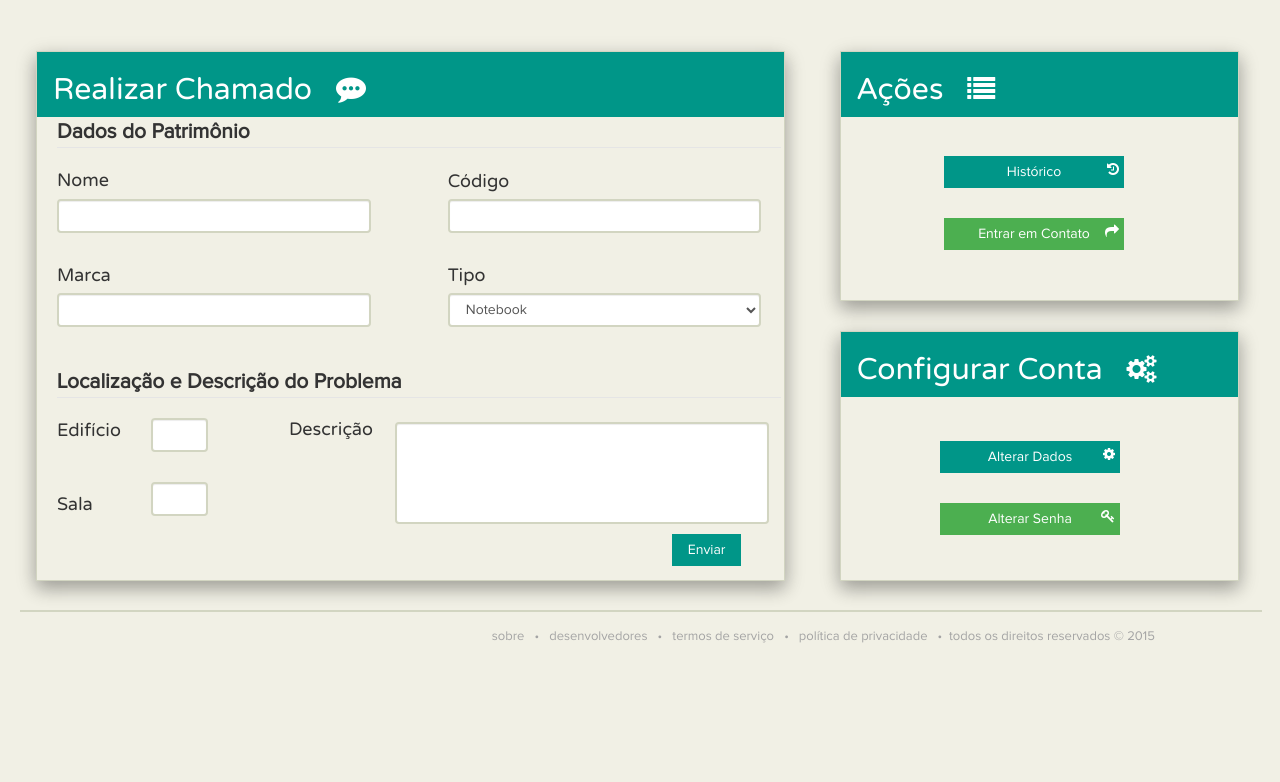
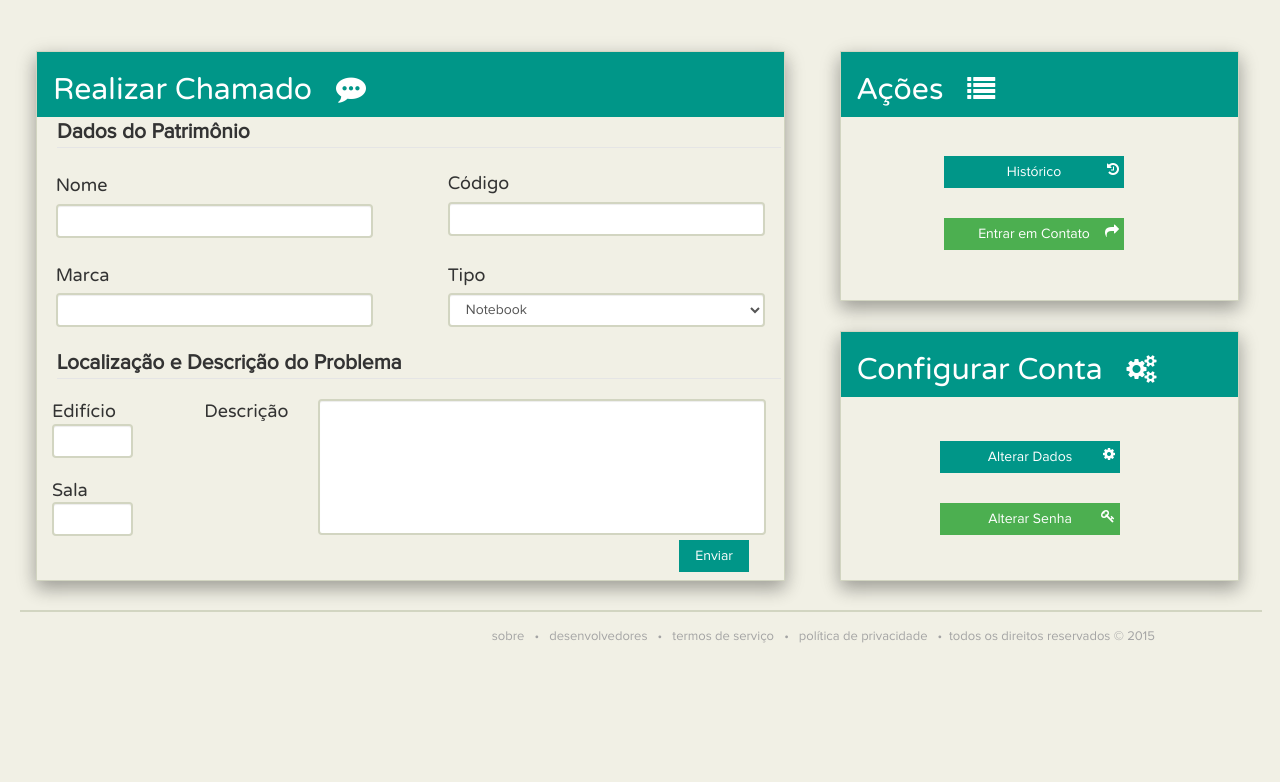
Before and after one commit to lucascouto/HelpDeskFGA, a PHP site: page /view/home.html in a window 1280 px wide. Shown: the part 90-872 px from the top of the page. Before the commit the page ends 733 px from the top, so only its background shows below. Run offline with PHP 8.4, Linux system fonts and the light colour scheme.

Commit message:
Refatoração layout_home.css
Refatoração da folha de estilo da Home, limpando e diminuindo a
quantidade de linhas de código

```diff
--- a/nbproject/private/private.xml
+++ b/nbproject/private/private.xml
@@ -3,6 +3,7 @@
     <editor-bookmarks xmlns="http://www.netbeans.org/ns/editor-bookmarks/2" lastBookmarkId="0"/>
     <open-files xmlns="http://www.netbeans.org/ns/projectui-open-files/2">
         <group>
+            <file>file:/Applications/XAMPP/htdocs/HelpDeskFGA/view/CSS/layout_home.css</file>
             <file>file:/Applications/XAMPP/htdocs/HelpDeskFGA/view/home.html</file>
         </group>
     </open-files>
--- a/view/CSS/layout_home.css
+++ b/view/CSS/layout_home.css
@@ -1,20 +1,9 @@
-/* CSS Document */
 body{
     min-width: 1080px;
 }
-/*@media screen and (max-width: 965px){
-	.inputChamadoRight{
-		float: left;
-
-	}
-
-
-
-}*/
 
 .realizarChamado{
     width: 60%;
-
     height: 530px;
     border: 1px solid #D2D5C1;
     position: relative;
@@ -23,8 +12,8 @@ body{
 }
 
 #visualizarHistorico{
-	width: 32%;  /*VALOR ORIGINAL 400PX!!!*/
-	height:250px;   /*VALOR ORIGINAL 250PX!!!*/
+    width: 32%;
+    height:250px;
     border: 1px solid #D2D5C1;
     float: right;
     margin-right: 2%;
@@ -42,10 +31,6 @@ body{
     right: 2%;
 }
 
-#mainBody {
-	height:20px;
-}
-
 .icons{
     margin-left: 24px;
 }
@@ -58,13 +43,6 @@ body{
 
 }
 
-.btnAcoes{
-	width: 30%;
-	position: absolute;
-	top: 42%;
-	left: 26%;
-}
-
 .btnAlterSenha{
     margin-top: 30px;
     width: 180px;
@@ -74,53 +52,59 @@ body{
     width:180px;
 }
 
+.btnAcoes{
+    width: 30%;
+    position: absolute;
+    top: 42%;
+    left: 26%;
+}
+
 .iconsButtons{
     position: absolute;
     right: 5px;
-
 }
 
-/***** FORM DE CHAMADO *****/
+/***** FORM DE CHAMADO - DADOS DO PATRIMONIO ***********/
+#formChamadoLeftUpper {
+    float: left;
+    width: 50%;
+    height: 160px;
+    position: relative;
+}
+
+#formChamadoRightUpper {
+    float: right;
+    width: 50%;
+    height: 160px;
+    position: relative;
+}
+
 .inputChamado {
-	width: 42%;
+    width: 85%;
     border: 2px solid #D2D5C1;
 }
 
-.inputChamadoleft {
-	margin-left: 20px;
+.inputChamadoleftUpper{
+    margin-left: 5%;
+    margin-bottom: 20px;
 }
 
-.inputChamadoRight {
-	float:right;
-	clear: both;
-	position: absolute;
-	left: 55%;
+.inputChamadoRightUpper{
+    margin-left: 10%;
+    margin-bottom: 24px;
 }
 
-.inputCodPatrimonio{
-	margin-top: -34px;
+.labelChamadoLeftUpper{
+    margin-left: 5%;
+    margin-top: 5px;
 }
 
-.inputTipoPatrimonio{
-	margin-top: -54px;
+.labelChamadoRightUpper{
+    margin-left: 10%;
+    margin-top: 3px;
 }
+/*******************************************************/
 
-
-.labelMarcaPatrimonio{
-	margin-top: 30px;
-}
-
-.labelChamadoLeft{
-	margin-left: 20px;
-}
-
-.labelChamadoRight{
-	float:right;
-	clear: both;
-	position: absolute;
-	left: 55%;
-	margin-top: -64px;
-}
 
 .sectionChamado {
     margin-left: 20px;
@@ -128,54 +112,57 @@ body{
     width: 97%;
 }
 
-.inputLocal {
-	margin-left: 30px;
-	max-width: 10%;
+/***FORM CHAMADO - LOCALIZACAO E DESCRICAO DO PROBLEMA***/
+#chamadoLocalizacao{
     float: left;
-	clear: right;
+    width: 20%;
+    height: 140px;
 }
 
-.labelSala{
-	margin-left: 20px;
-	margin-top: 40px;
-	float: left;
-	clear: both;
+.inputLocal {
+    width: 54%;
+    margin-left: 10%;
+    margin-top: -21px;
 }
 
-.inputSala{
-	margin-left: 58px;
-	margin-top: 30px;
+.labelLocal{
+    margin-left: 10%;
+    margin-bottom: 20px;
 }
 
-.labelEdificio{
-	margin-left: 20px;
-	float: left;
-	clear: both;
+#chamadoDescricao{
+    float: right;
+    width: 80%;
+    position: relative;
+    height: 140px;
 }
 
-
-
 .labelDescricao{
-	float: right;
-	margin-right: 55%;
-	margin-top: -35px;
+    margin-left: 3%;
 }
 
 .descricao{
     float: right;
-	width: 50%;
-	margin-top: -30px;
-	margin-right: 2%;
+    width: 75%;
+    margin-right: 3%;
     resize: none;
     font-size: 12px;
 }
+/*********************************************/
 
+/*** FORM CHAMADO - BOTAO ENVIAR *************/
 .btnEnviar{
-	margin-left: 85%;
-	margin-top: 10px;
+    margin-left: 86%;
+    margin-top: 1px;
+}
+/*********************************************/
+
+/******* FORM - ENTRAR EM CONTATO ************/
+#formContato{
+    display: none;
 }
 
-.inputContato{
+.inputAssunto{
     width: 90%;
     margin-left: 5%;
     border: 2px solid #D2D5C1;
@@ -203,11 +190,10 @@ body{
     bottom: 32px;
     left: 180px;
 }
+/***********************************************/
 
-#formContato{
-	display: none;
-}
 
+/*********** FORM PARA MUDAR SENHA *************/
 .inputSenha{
     width:60%;
     margin-left: 20%;
@@ -233,6 +219,12 @@ body{
 #formChangePassword{
     display:none;
 }
+/***********************************************/
+
+/******* FORM PARA ALTERAR OS DADOS ************/
+#formAlterDados{
+    display:none;
+}
 
 .inputAlterDados{
     width:85%;
@@ -254,9 +246,11 @@ body{
     margin-right: 40%;
     margin-top:-8%;
 }
+/**********************************************/
 
-#formAlterDados{
-	display:none;
+/************** HISTORICO *********************/
+#historico{
+    display: none;
 }
 
 .btnVoltar{
@@ -264,7 +258,4 @@ body{
     top: 90%;
     right: 2%;
 }
-
-#historico{
-	display: none;
-}
+/**********************************************/
--- a/view/home.html
+++ b/view/home.html
@@ -33,33 +33,40 @@
             <form method="post">
             	<fieldset>
                     <legend class="sectionChamado">Dados do Patrimônio</legend>
-                    <label class="labels labelChamadoLeft">Nome</label>
-                    <input type="text" name="nomePatrimonio" class="form-control inputChamado inputChamadoleft">
-                    <label class="labels labelChamadoRight">Código</label>
-                    <input type="text" name="codPatrimonio" class="form-control inputChamado inputChamadoRight inputCodPatrimonio">
-                    <label class="labels labelChamadoLeft labelMarcaPatrimonio">Marca</label>
-                    <input type="text" name="marcaPatrimonio" class="form-control inputChamado inputChamadoleft">
-                    <label class="labels labelChamadoRight">Tipo</label>
+                    <div id="formChamadoLeftUpper">
+                        <label class="labels labelChamadoLeftUpper">Nome</label>
+                        <input type="text" name="nomePatrimonio" class="form-control inputChamado inputChamadoleftUpper">
+                        <label class="labels labelChamadoLeftUpper labelMarcaPatrimonio">Marca</label>
+                        <input type="text" name="marcaPatrimonio" class="form-control inputChamado inputChamadoleftUpper">
+                    </div>
+                    <div id="formChamadoRightUpper">
+                        <label class="labels labelChamadoRightUpper">Código</label>
+                        <input type="text" name="codPatrimonio" class="form-control inputChamado inputChamadoRightUpper inputCodPatrimonio">
+
+                        <label class="labels labelChamadoRightUpper">Tipo</label>
                         <br>
-                   	<select class="form-control inputChamado inputChamadoRight inputTipoPatrimonio" name="tipoPatrimonio">
+                            <select class="form-control inputChamado inputChamadoRightUpper inputTipoPatrimonio" name="tipoPatrimonio">
                             <option>Notebook</option>
                             <option>Peiférico de Computador</option>
                             <option>Ar-Condicionado</option>
                             <option>Carteira</option>
                         </select>
+                    </div>
                 </fieldset>
                 <br>
                 <fieldset>
                     <legend class="sectionChamado">Localização e Descrição do Problema</legend>
-                    <div class="form-inline">
-                        <label class="labels labelEdificio">Edifício</label>
-                        <input type="text" name="edificio" class="form-control inputLocal inputChamado" size="3">
+                    <div id="chamadoLocalizacao">
+                        <label class="labels labelEdificio labelLocal">Edifício</label>
+                        <input type="text" name="edificio" class="form-control inputLocal inputChamado">
                         <br>
-                        <label class="labels labelSala">Sala</label>
-                        <input type="text" name="sala" class="form-control inputLocal inputSala inputChamado" size="3">
+                        <label class="labels labelSala labelLocal">Sala</label>
+                        <input type="text" name="sala" class="form-control inputLocal inputSala inputChamado">
                     </div>
+                    <div id="chamadoDescricao">
                         <label class="labels labelDescricao">Descrição</label>
-                    <textarea class="form-control descricao inputChamado" rows="5"></textarea>
+                        <textarea class="form-control descricao inputChamado" rows="7"></textarea>
+                    </div>
                 </fieldset>
                 <input type="submit" value="Enviar" class="w3-btn w3-teal w3-ripple btnEnviar">
             </form>
@@ -78,10 +85,10 @@
                     <fieldset>
                         <legend class="sectionChamado">Enviar Mensagem ao CPD</legend>
                         <label class="labels labelContato">Assunto</label>
-                        <input type="text" name="assuntoMsg" class="form-control inputContato">
+                        <input type="text" name="assuntoMsg" class="form-control inputAssunto">
                         <label class="labels labelContato" style="margin-top: 5%;">Mensagem</label>
                         <br>
-                        <textarea class="form-control mensagem inputContato" rows="11"></textarea>
+                        <textarea class="form-control mensagem inputAssunto" rows="11"></textarea>
                         <input type="submit" value="Enviar" class="w3-btn w3-teal btnEnviarMensagem">
                     </fieldset>
                 </form>
```
Also changed, not shown: view/JavaScript/index-scripts.js (indentation only). Lines whose indentation alone changed are shown as unchanged.
